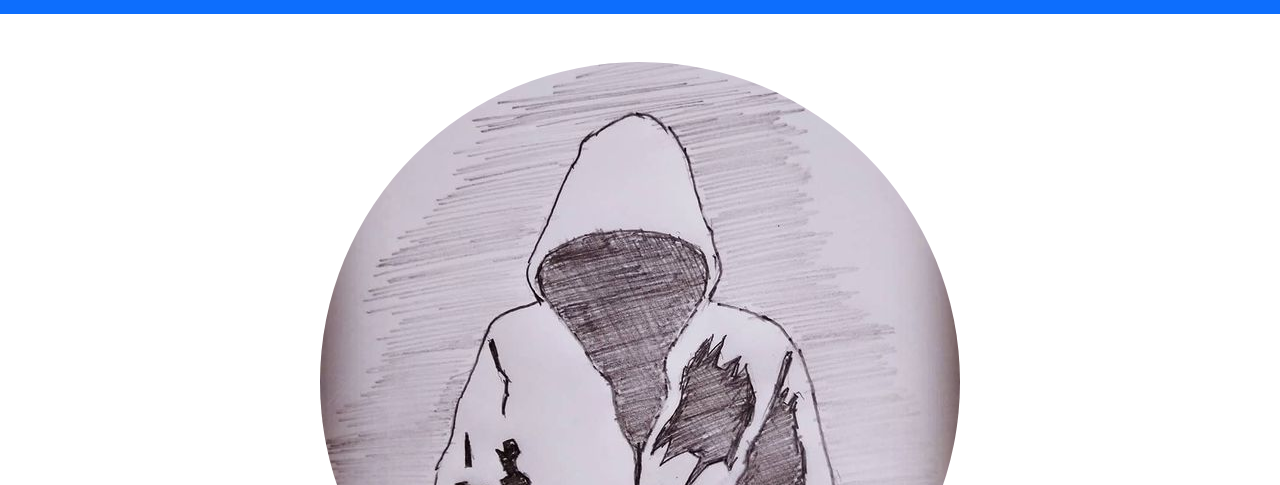
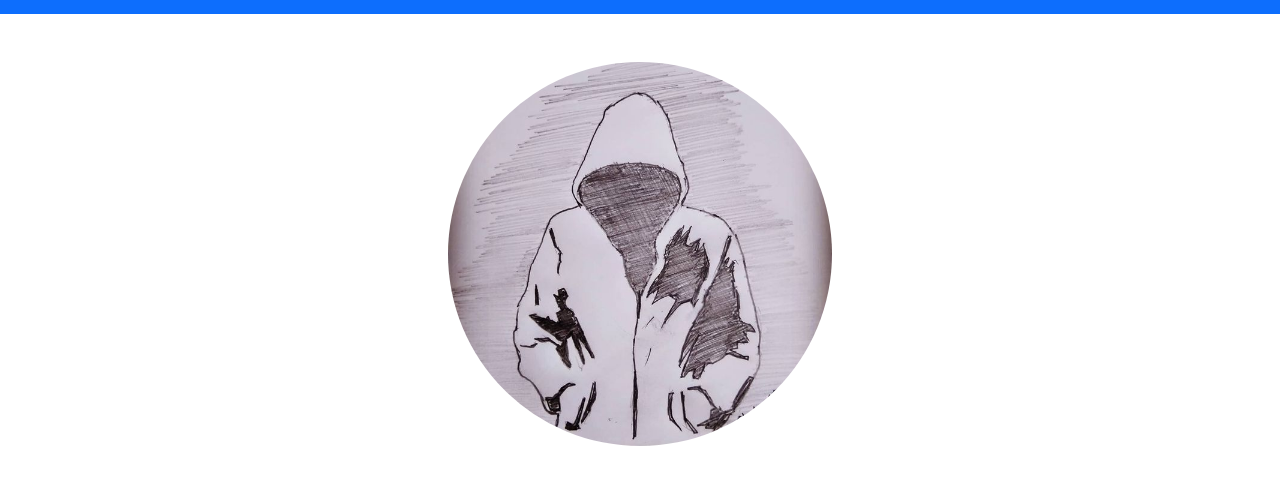
Before and after one commit to muhammedshebinva/html-, a plain HTML site: page my website/index.html in a window 1280 px wide. Shown: the part 80-565 px from the top of the page. Drawn offline with nearby package versions, Linux system fonts and the light colour scheme.

Commit message:
modified my website folder

```diff
--- a/my website/index.html
+++ b/my website/index.html
@@ -50,7 +50,7 @@
         <div class="container">
             <div class="row">
                 <div class="col-md-12 col-12 col-xl-12 col-lg-12">
-                    <img src="images/drawing.jpg" class="rounded-circle mx-auto d-block py-5 img-fluid" alt="">
+                    <img src="images/drawing.jpg" class="rounded-circle mx-auto d-block py-5 img-fluid" style="height: 30em;" alt="">
 
                 </div>
             </div>
```
